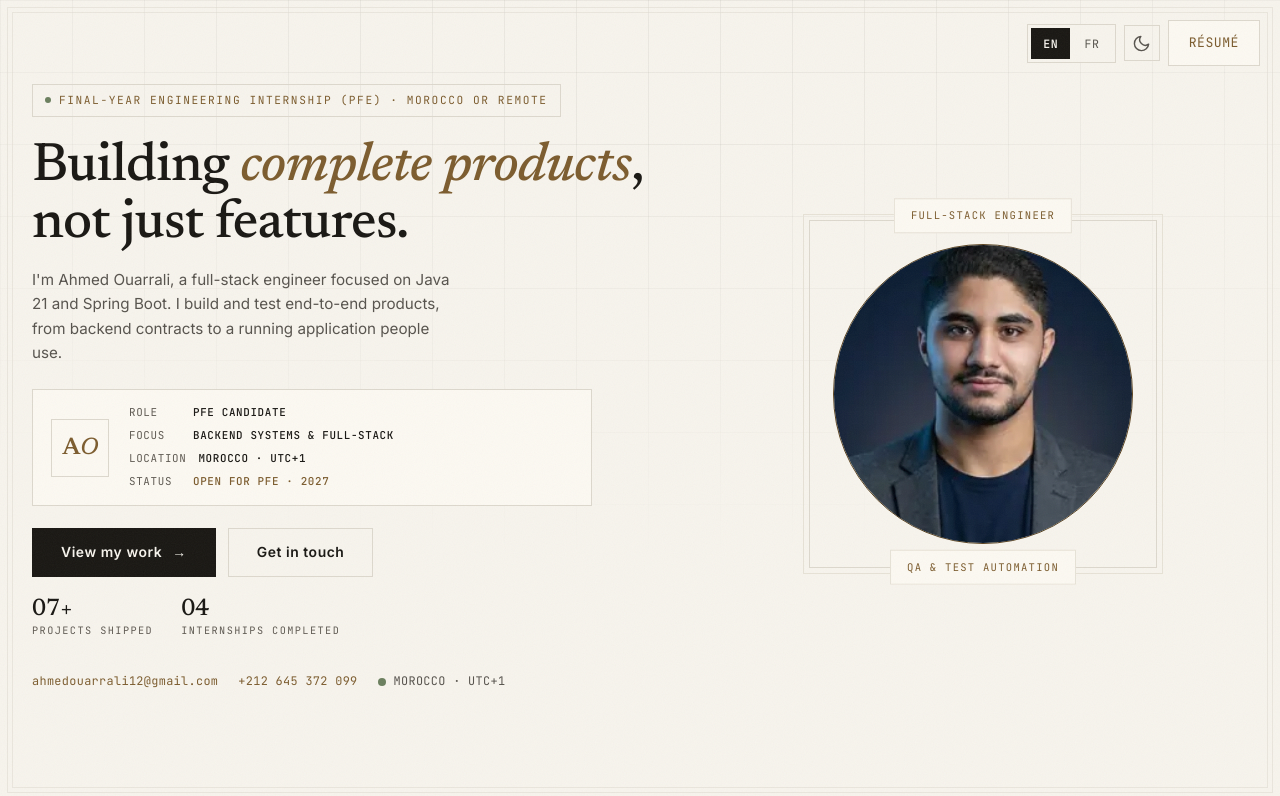
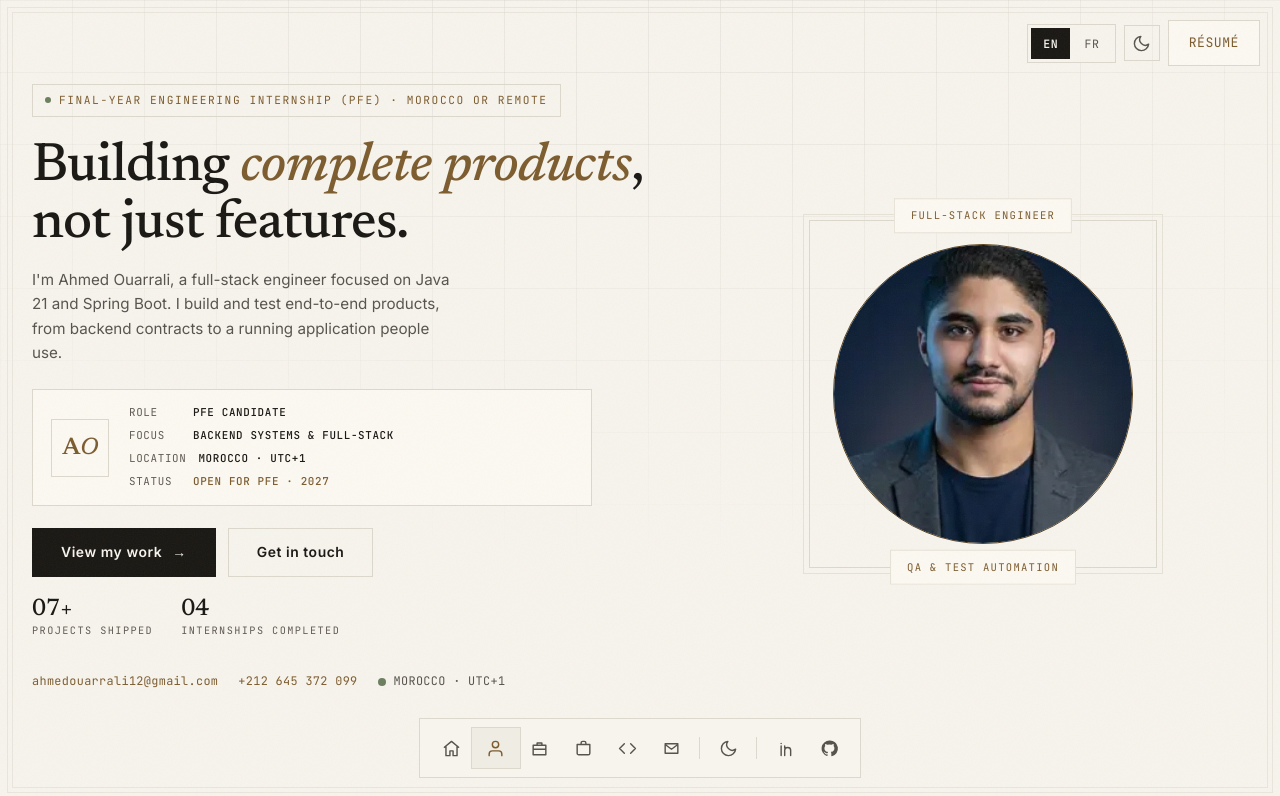
Before and after one commit to AhmedOL0/AhmedOL0.github.io, a React (Vite) app: page / in a window 1280 px wide. Shown: the top 796 px of the page. Built offline with nearby package versions, Linux system fonts and the light colour scheme.

Commit message:
fix(hero): keep the floating dock centered
Revert the short-laptop dock offset; the navigation stays centered at every viewport.

```diff
--- a/portfolio-improvement/implementation/change-log.md
+++ b/portfolio-improvement/implementation/change-log.md
@@ -15,7 +15,6 @@
 - Header CV menu exposes all four downloads alongside the language and theme controls.
 - Hero header controls no longer overlap the availability pill; the eyebrow ends before the right-hand cluster.
 - Hero spacing rhythm increased between eyebrow, title, lede, plate, CTAs, proof strip and contact strip.
-- Short laptop widths dock the navigation under the portrait column so it does not mask the contact strip.
 - Back-to-top appears only on an actual upward scroll, not on duplicate same-position scroll events.
 - Footer exposes language-matched Full-Stack and QA CV links.
 - Static fallback exposes all four CV links.
--- a/src/index.css
+++ b/src/index.css
@@ -1052,9 +1052,4 @@ main{overflow-x:clip}
   .hero-lede{font-size:.95rem;line-height:1.6}
   .plate{margin-top:24px;padding:14px 18px}
   .hero-stats{margin-top:20px}
-  /* The hero copy runs to the bottom of the fold here: dock the navigation
-     under the portrait column so it never masks the contact strip. */
-  .dock{left:auto;right:calc(28px + env(safe-area-inset-right,0px));transform:translateY(80px);animation:dock-in-right .5s ease .2s forwards}
-  #toTop{bottom:100px}
 }
-@keyframes dock-in-right{to{transform:translateY(0)}}
```
